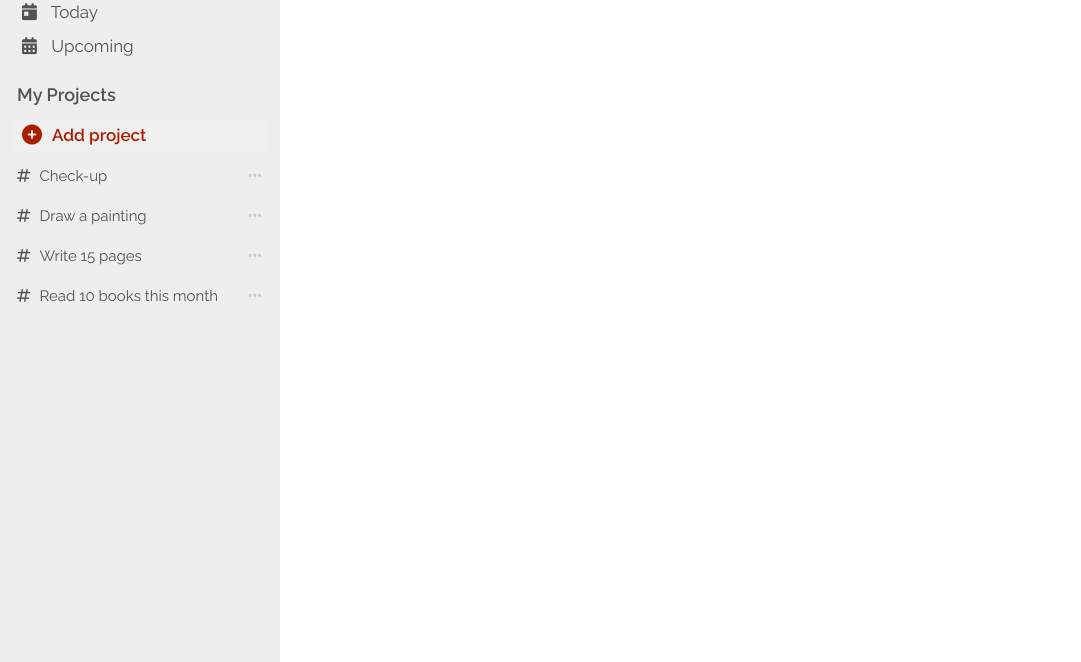
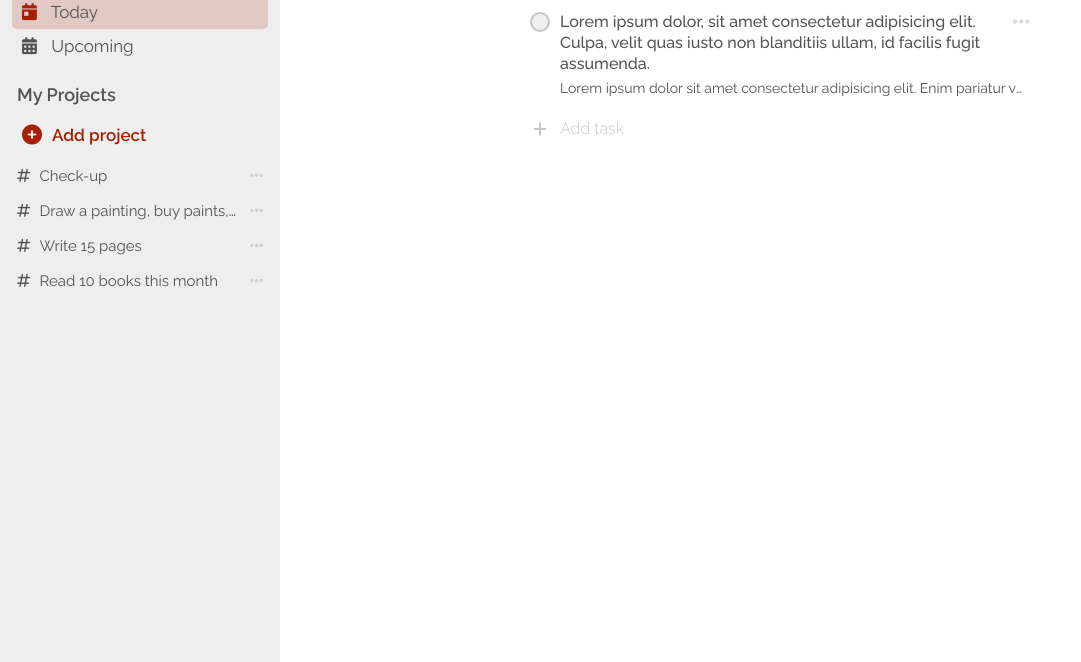
Before and after one commit to AnastassiyaMaxakova/to-do-list, a website: page src/template.html in a window 1280 px wide. Shown: the part 138-800 px from the top of the page, without its empty margins (0-1081 px from the left). Drawn offline with Linux system fonts and the light colour scheme.

Commit message:
Fix edit project button, style main content

```diff
--- a/src/style.css
+++ b/src/style.css
@@ -25,6 +25,10 @@ a {
     text-decoration: none;
     color: #535353;
     cursor: pointer;
+}
+
+p {
+    color: #535353;
 }
 
 /*Navigation menu*/
@@ -57,7 +61,7 @@ a {
 }
 
 /*Add project/task button container*/
-.nav-add-button{
+.add-button{
     display: flex;
     align-items: center;
     color: #a81f00;
@@ -70,13 +74,13 @@ a {
     padding: 0 10px;
 }
 
-.nav-add-button:hover{
+.add-button.nav-button:hover{
     background-color: #a81f006c;
     border-radius: 5px;
     color: #fff;
 }
 
-.nav-add-button i {
+.add-button.nav-button i {
     font-size: 20px;
 }
 
@@ -106,6 +110,7 @@ a {
     flex-direction: column;
     flex: 1;
     gap: 5px;
+    overflow: hidden;
 }
 
 #addProjectBtn{
@@ -124,6 +129,12 @@ a {
     border-radius: 5px;
 }
 
+.nav-projects-container {
+    overflow: auto;
+    scrollbar-color: #a81f002e rgba(128, 128, 128, 0) ;
+    scrollbar-width: thin;
+
+}
 /*Projects display*/
 .nav-project-display{
     display: flex;
@@ -131,7 +142,7 @@ a {
     height: 35px;
     padding:  5px;
     gap: 10px;
-    position: relative;
+    justify-content: space-between;
 }
 
 .nav-project-name{
@@ -166,12 +177,134 @@ a {
 
 #editProjectBtn {
     opacity: 0.2;
-    position: absolute;
-    top: 50%;
-    right: 0;
-    transform: translate(-50%, -50%);
 }
 
 #editProjectBtn:hover{
     opacity: 1;
 }
+
+
+.active {
+    background-color: #a81f002e;
+    border-radius: 5px;
+    color: #a81f00;
+    pointer-events: none;
+}
+
+.hidden {
+    display: none;
+}
+
+/*Content*/
+main{
+    position: relative;
+    flex-grow: 1;
+}
+
+.content {
+    display: flex;
+    flex-direction: column;
+    position: absolute;
+    top: 10%;
+    left: 25%;
+    right: 25%;
+}
+
+
+.content-title {
+    font-size: 34px;
+    font-weight: 500;
+    margin-bottom: 30px;
+
+}
+
+.task-display {
+    flex-direction: column;
+    justify-content: space-between;
+    line-height: 1.3;
+}
+
+.task-radio-box{
+    display: flex;
+    gap: 10px;
+    align-items: flex-start;
+    font-weight: 500;
+    margin-bottom: 5px;
+}
+
+.task-description {
+    overflow: hidden;
+    white-space: nowrap;
+    text-overflow: ellipsis;
+    font-size: 14px;
+    margin-left: 30px;
+}
+
+
+
+input[type="checkbox"] {
+    -webkit-appearance: none;
+    appearance: none;
+    background-color: #fff;
+    margin: 0;
+}
+
+input[type="checkbox"] {
+    flex-shrink: 0;
+    width: 20px;
+    height: 20px;
+    background-color: white;
+    border-radius: 50%;
+    vertical-align: middle;
+    border: 2px solid #c1c1c1e9;
+    appearance: none;
+    -webkit-appearance: none;
+    outline: none;
+    cursor: pointer;
+    background-color: #c1c1c147;
+}
+
+input[type="checkbox"]:checked {
+    border: 2px solid #a81f00;
+    background-color: #a81f0073;
+}
+
+
+
+#editTaskBtn i {
+    font-size: 20px;
+    opacity: 0.2;
+}
+
+#editTaskBtn i:hover {
+    opacity: 1;
+}
+
+.content-button-container {
+    margin: 15px 0;
+}
+
+.content-button-container i{
+    width: 20px;
+}
+
+.add-button.display-button {
+    background: none;
+    font-size: 15px;
+    display: flex;
+    align-items: center;
+    color: #c1c1c1e9;
+    line-height: 2;
+    margin: 0;
+    padding: 0;
+    gap: 10px;
+    border: none;
+    font-size: 16px;
+    font-weight: 300;
+
+}
+
+.content-button-container>*:hover{
+    color: #a81f00;
+    font-weight: 600;
+}
--- a/src/template.html
+++ b/src/template.html
@@ -18,7 +18,7 @@
             <p class="user-name">John Smith</p>
         </div>
 
-        <button type="button" id="addTaskBtn" class="nav-add-button"><i class="fa-solid fa-circle-plus"></i>Add task</button>
+        <button type="button" id="addTaskBtn" class="add-button nav-button"><i class="fa-solid fa-circle-plus"></i>Add task</button>
 
         <div class="nav-items">
             <ul>
@@ -26,7 +26,7 @@
                     <i class="fa-solid fa-inbox"></i>
                     <a href="#" id="inboxBtn">Inbox</a>
                 </li>
-                <li>
+                <li class="active">
                     <i class="fa-solid fa-calendar-day"></i>
                     <a href="#" id="todayBtn">Today</a>
                 </li>
@@ -39,7 +39,9 @@
 
         <div class="nav-project">
             <p id="nav-project-title">My Projects</p>
-            <button type="button" id="addProjectBtn" class="nav-add-button"><i class="fa-solid fa-circle-plus"></i>Add project</button>
+            <button type="button" id="addProjectBtn" class="add-button nav-button"><i class="fa-solid fa-circle-plus"></i>Add project</button>
+
+            <div class="nav-projects-container">
                 <div class="nav-project-display">
                     <div class="project-box">
                         <i class="fa-solid fa-hashtag"></i>
@@ -50,7 +52,7 @@
                 <div class="nav-project-display">
                     <div class="project-box">
                         <i class="fa-solid fa-hashtag"></i>
-                    <a href="#" id="projectName">Draw a painting</a>
+                        <a href="#" id="projectName">Draw a painting, buy paints, buy canvas</a>
                     </div>
                     <a href="#" id="editProjectBtn"><i class="fa-solid fa-ellipsis"></i></a>
                 </div>
@@ -69,12 +71,36 @@
                     <a href="#" id="editProjectBtn"><i class="fa-solid fa-ellipsis"></i></a>
                 </div>
 
+
             </div>
+        </div>
+
+    </div>
+
+    <main>
+        <div class="content">
+            <div class="content-title" id="titleId">Today</div>
+
+            <div class="task-display">
+                <label class="task-radio-box" for="task">
+                    <input id="task" type="checkbox">
+                    <p class="task-name" id="taskName">Lorem ipsum dolor, sit amet consectetur adipisicing elit. Culpa, velit quas iusto non blanditiis ullam, id facilis fugit assumenda.</p>
+                    <a href="#" id="editTaskBtn"><i class="fa-solid fa-ellipsis"></i></a>
+                </label>
+                <p class="task-description" id="taskDescription"> Lorem ipsum dolor sit amet consectetur adipisicing elit. Enim pariatur vel provident ipsa temporibus vero, facere necessitatibus animi aperiam odio est eos laudantium! Nisi ullam quidem tempore voluptatum. Repellendus, debitis.
+                </p>
+            </div>
+
+            <div class="content-button-container">
+                <button type="button" id="addTaskBtn" class="add-button display-button"><i class="fa-solid fa-plus"></i>Add task</button>
+            </div>
+    </main>
+
 
     </div>
 
 
 
-    <div class="content"></div>
+
 </body>
 </html>
```
Lines whose indentation alone changed are shown as unchanged.
